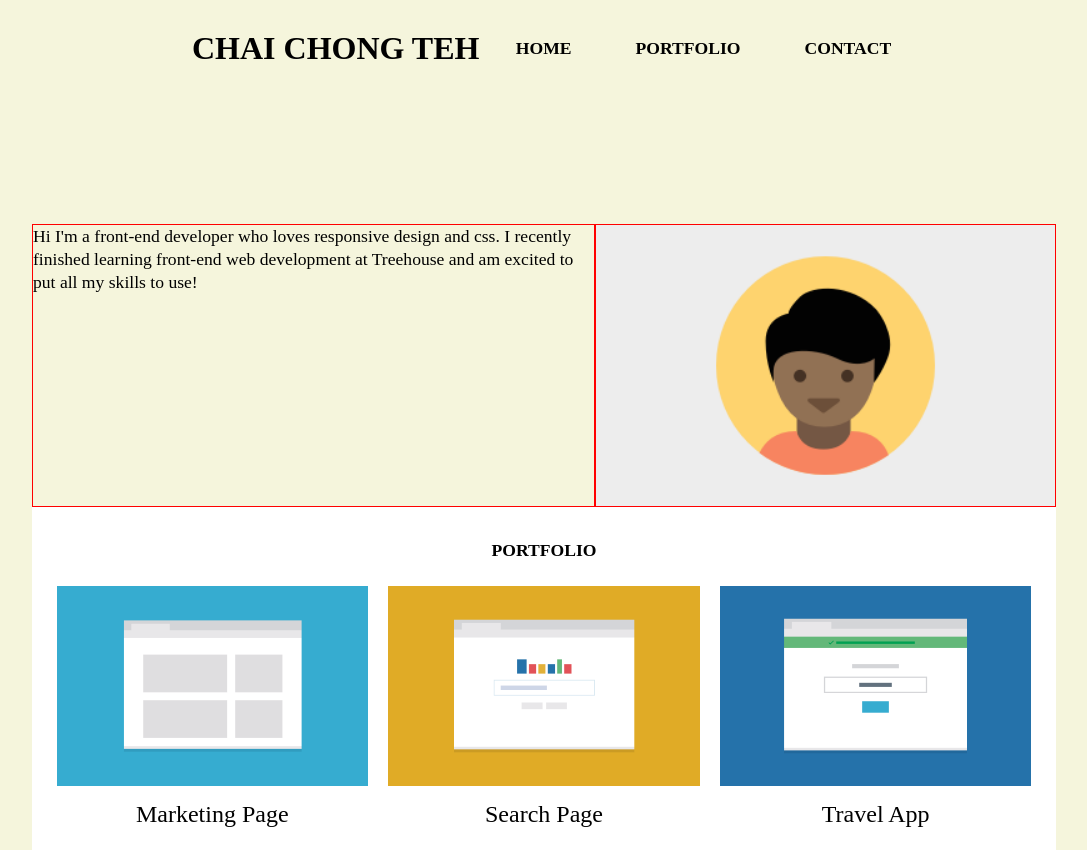
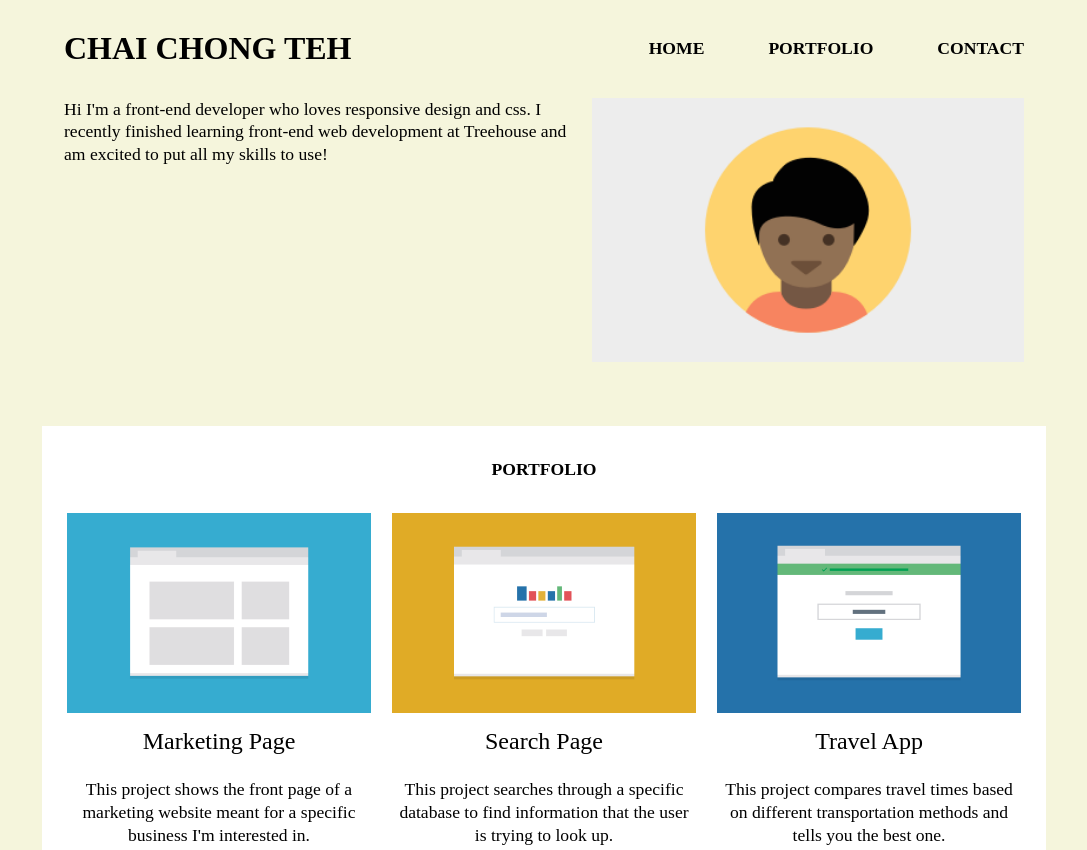
Before and after one commit to celestialbunny/frontend_02, a plain HTML site: page index.html in a window 1280 px wide. Shown: the top 850 px of the page, without its empty margins (96-1183 px from the left). Drawn offline with Linux system fonts and the light colour scheme.

Commit message:
finalize everything for submission

```diff
--- a/css/styles.css
+++ b/css/styles.css
@@ -57,7 +57,7 @@ a:visited {
 .sticky {
     position: fixed;
     top: 0;
-    /* left: 0; */
+    left: 0;
     width: 100%;
     box-shadow: 0 0 50px 10px rgba(0, 0, 0, 1);
 }
@@ -126,7 +126,7 @@ main.content {
 #contact {
     background-color: beige;
     color: rgb(94, 98, 102);
-    padding: 2rem 1rem;
+    padding: 1rem 1rem;
 }
 
 hr {
@@ -164,7 +164,7 @@ footer {
     }
 
     .title {
-        padding-bottom: 0.5rem;
+        /* padding-bottom: 0.5rem; */
     }
 
     header * {
@@ -193,7 +193,7 @@ footer {
 
     .introduction * {
         text-align: left;
-        border: 1px solid red;
+        /* border: 1px solid red; */
         width: 100%;
     }
 
@@ -245,55 +245,44 @@ footer {
         margin: auto;
     }
 
-    header * {
-        /* align-content: center; */
-        vertical-align: middle;
+    #profile {
+        margin: auto;
+        display: flex;
+        flex-wrap: wrap;
+        justify-content: space-between;
+        vertical-align: center;
+    }
+
+    .top-container,
+    .introduction {
+        padding: 0 2rem;
+    }
+
+    h2.title {
+        padding: 2rem 0;
+    }
+
+    .header {
+        padding: 1.7rem 0;
+        display: inline-flex;
+    }
+
+    .header ul {
+        max-width: 1024px;
         justify-content: flex-end;
     }
 
-    h1.title {
-        padding-bottom: 2rem;
+    .introduction {
+        width: 100%;
     }
 
-    .top-container,
-    .header {
-        /* height: 50px; */
-        display: inline-flex;
-        /* margin: 0; */
-        /* padding: 0; */
-    }
-
-    .header {
-        padding: 1.6rem 0;
-        /* right: 0;
-        position: fixed; */
-    }
-
-    .header ul li a {
-        right: 0;
-    }
-
-    .top-container {
-        /* position: relative;
-        left: 0; */
-        padding-left: 1.7rem;
-    }
-
-    .introduction {
-        padding-top: 8rem;
-    }
-
-    .big-gap {
-        padding-top: 100px;
+    .content {
+        margin: 4rem 10px 10px 10px;
     }
 
     .cards {
         width: calc(33.33% - 30px);
-        margin: 1rem 0.5rem;
-    }
-
-    #contact {
-        margin-top: 1rem;
+        margin: 0 0.5rem 1rem 0.5rem;
     }
 
     .appear-usual {
--- a/index.html
+++ b/index.html
@@ -105,11 +105,16 @@
             </div>
             <div class="separator">
                 <span class="appear-usual"><a href="#profile">BACK TO TOP</a></span>
-                <span class="appear-large">
+                <!-- <span class="appear-large">
                     <div>HOME</div>
                     <div>PORTFOLIO</div>
                     <div>CONTACT</div>
-                </span>
+                </span> -->
+                <ul class="appear-large">
+                    <li><a href="#profile">Home</a></li>
+                    <li><a href="#portfolio">Portfolio</a></li>
+                    <li><a href="#contact">Contact</a></li>
+                </ul>
             </div>
         </div>
     </footer>
```
